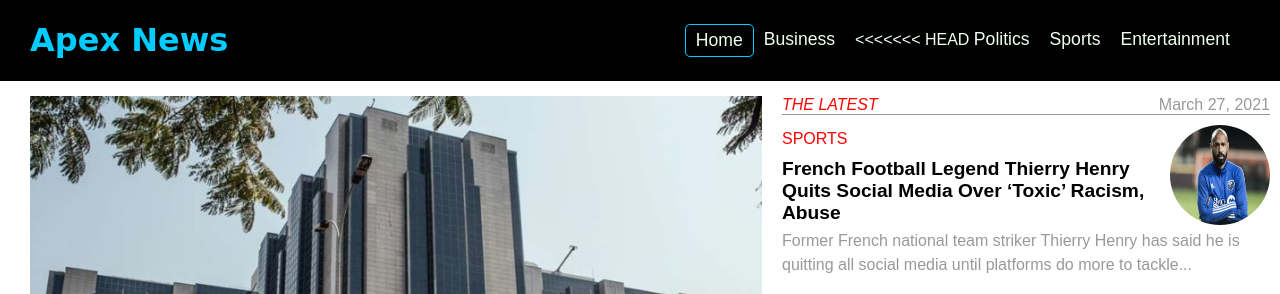
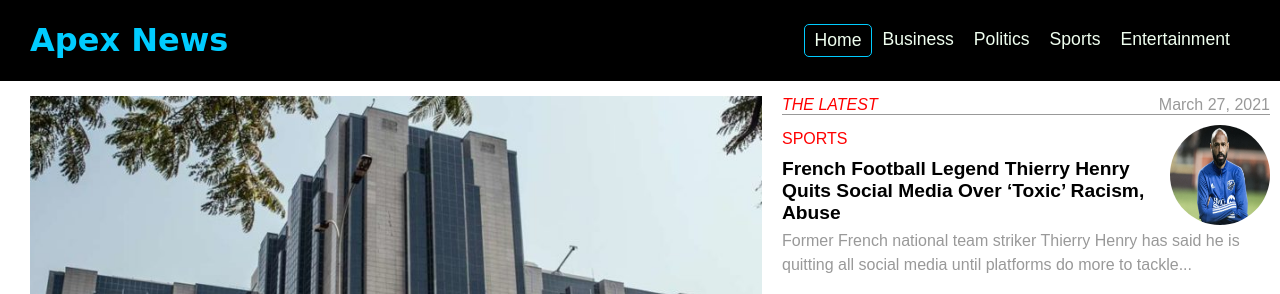
Before and after one commit to Dufuna-CodeCamp/march-hackathon-team1, a plain HTML site: page index.html in a window 1280 px wide. Shown: the top 294 px of the page. Drawn offline with Linux system fonts and the light colour scheme.

Commit message:
more commits made

```diff
--- a/index.html
+++ b/index.html
@@ -24,7 +24,7 @@
                     <a href = "/html/categories/business.html">Business</a>
                 </div>
                 <div class = "nav-link">
-<<<<<<< HEAD
+<!-- <<<<<<< HEAD -->
                     <!-- <a href = "./html/categories/politics.html">Politics</a> -->
 <!-- ======= -->
                     <a href = "/html/categories/politics.html">Politics</a>
```
